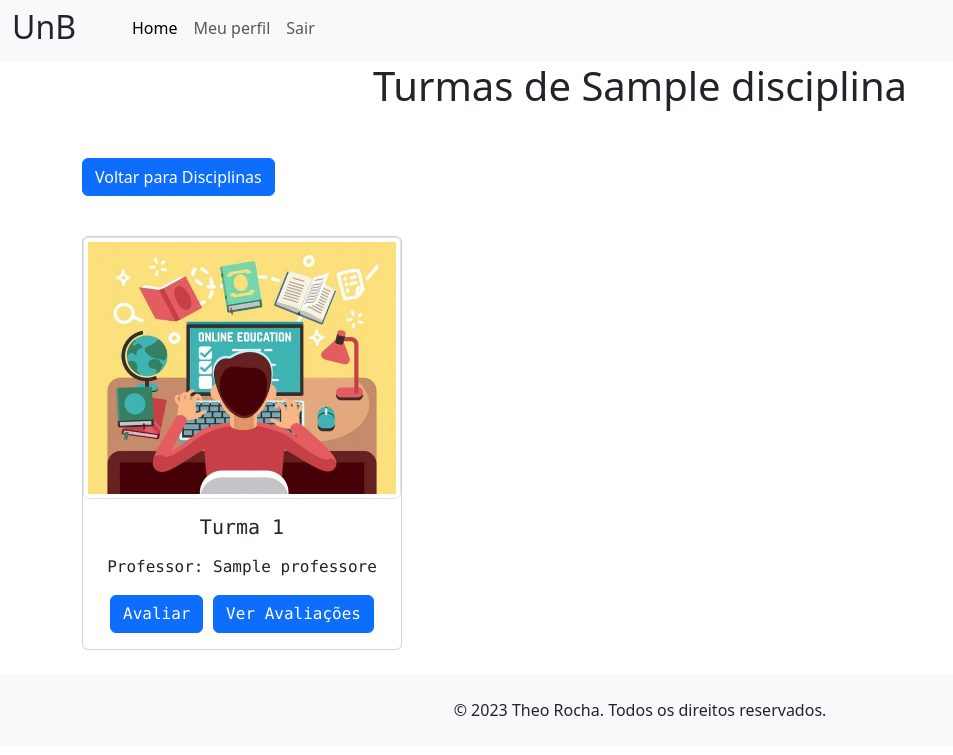
After one commit to theorocha/ProjetoFinalBD-2023, a Flask app: page /turmas/1 in a window 1280 px wide. The commit adds this page. Shown: the top 755 px of the page, without its empty margins (0-953 px from the left). Run offline with Flask 3, Linux system fonts and the light colour scheme; tables that the repository leaves empty or names only in its code hold one stand-in row (values such as "Sample post"); some libraries are stand-ins or nearby versions.

```diff
--- a/app/controllers/routes.py
+++ b/app/controllers/routes.py
@@ -5,9 +5,10 @@ from app import app
 config = {
     'user': 'root',
     'password': 'Theotheo2003@',
-    'host': '192.168.0.69',
+    'host': '192.168.0.5',
     'database': 'trabalhobd'
 }
+
 
 @app.route('/')
 def main():
@@ -23,3 +24,99 @@ def main():
 
     except mysql.connector.Error as err:
         return f"Erro de conexão ao banco de dados: {err}"
+
+
+@app.route('/departamentos')
+def departamentos():
+    try:
+        cnx = mysql.connector.connect(**config)
+        cursor = cnx.cursor(dictionary=True)
+        query = "SELECT * FROM Departamentos"
+        cursor.execute(query)
+        departamentos = cursor.fetchall()
+        cursor.close()
+        cnx.close()
+        return render_template('dpt.html', departamentos = departamentos)
+
+    except mysql.connector.Error as err:
+        return f"Erro de conexão ao banco de dados: {err}"
+
+
+@app.route('/disciplinas/<dpt_id>')
+def disciplinas(dpt_id):
+    try:
+        cnx = mysql.connector.connect(**config)
+        cursor = cnx.cursor(dictionary=True)
+        query =  f"SELECT * FROM Disciplinas WHERE departamento_id = {dpt_id}"
+        cursor.execute(query)
+        disciplinas = cursor.fetchall()
+        cursor.close()
+        cnx.close()
+
+        nome_departamento = obter_nome_departamento(dpt_id)
+
+        return render_template('disciplinas.html', disciplinas = disciplinas,dpt = nome_departamento)
+
+    except mysql.connector.Error as err:
+        return f"Erro de conexão ao banco de dados: {err}"
+
+
+
+@app.route('/turmas/<disciplina_id>')
+def turmas(disciplina_id):
+    try:
+        cnx = mysql.connector.connect(**config)
+        cursor = cnx.cursor(dictionary=True)
+        query = f"SELECT t.id, t.disciplina_id, t.professor_id, p.nome AS nome_professor FROM Turmas t INNER JOIN Professores p ON t.professor_id = p.id WHERE disciplina_id = {disciplina_id}"
+        cursor.execute(query)
+        turmas_com_prof = cursor.fetchall()
+        cursor.close()
+        cnx.close()
+
+        nome_disciplina = obter_nome_disciplina(disciplina_id)
+
+        return render_template('turmas.html', turmas_com_prof=turmas_com_prof, disciplina=nome_disciplina)
+
+    except mysql.connector.Error as err:
+        return f"Erro de conexão ao banco de dados: {err}"
+
+
+
+
+#################################################################################################
+#################################################################################################
+#################################################################################################
+#################################################################################################
+#Funções adicionais auxiliares
+#################################################################################################
+#################################################################################################
+#################################################################################################
+
+def obter_nome_departamento(departamento_id):
+    try:
+        cnx = mysql.connector.connect(**config)
+        cursor = cnx.cursor(dictionary=True)
+        query = f"SELECT nome FROM Departamentos WHERE id = {departamento_id}"
+        cursor.execute(query)
+        departamento = cursor.fetchone()
+        cursor.close()
+        cnx.close()
+        return departamento['nome'] if departamento else None
+
+    except mysql.connector.Error as err:
+        return None
+
+
+def obter_nome_disciplina(disciplina_id):
+    try:
+        cnx = mysql.connector.connect(**config)
+        cursor = cnx.cursor(dictionary=True)
+        query = f"SELECT * FROM Disciplinas WHERE id = {disciplina_id}"
+        cursor.execute(query)
+        disciplina = cursor.fetchone()
+        cursor.close()
+        cnx.close()
+        return disciplina if disciplina else None
+
+    except mysql.connector.Error as err:
+        return None
--- a/app/models/creation_table_scripts.sql
+++ b/app/models/creation_table_scripts.sql
@@ -24,6 +24,7 @@ CREATE TABLE Professores (
   nome VARCHAR(100),
   email VARCHAR(100),
   departamento_id INTEGER UNSIGNED,
+  matricula VARCHAR(100),
   FOREIGN KEY (departamento_id) REFERENCES Departamentos(id)
 );
 
--- /dev/null
+++ b/app/models/insertion_data.sql
@@ -0,0 +1,135 @@
+--estudantes:
+INSERT INTO estudantes (nome, matricula, email, curso, senha, foto)
+VALUES ('Theo Rocha', '190038489','theomarquesrx@gmail.com, 'Engenharia de computação', 'Theotheo2003@', null);
+
+INSERT INTO estudantes (nome, matricula, email, curso, senha, foto)
+VALUES ('Gabriel Rocha', '21000000', 'gabrielrx@gmail.com, 'Engenharia de computação', 'Biel2003@', null);
+INSERT INTO estudantes (nome, matricula, email, curso, senha, foto)
+VALUES ('admin', '00' ,'admin@admin', 'admin', 'admin00', null);
+
+
+--departamentos:
+INSERT INTO departamentos (nome)
+VALUES ('Ciência da Computação');
+INSERT INTO departamentos (nome)
+VALUES ('Engenharia Elétrica');
+INSERT INTO departamentos (nome)
+VALUES ('Matemática');
+INSERT INTO departamentos (nome)
+VALUES ('Física');
+
+
+--professores
+INSERT INTO professores(nome, email, departamento_id, matricula)
+VALUES ('Vinicius Ruela','vini@gmail.com' , 1 , '1600');
+INSERT INTO professores(nome, email, departamento_id, matricula)
+VALUES ('Pedro Garcia','pedro@gmail.com' , 1 , '1500');
+INSERT INTO professores(nome, email, departamento_id, matricula)
+VALUES ('Teófilo','teo@gmail.com' , 1 , '1700');
+
+INSERT INTO professores(nome, email, departamento_id, matricula)
+VALUES ('Humberto Abdalla','abdalla@gmail.com' , 2 , '200');
+INSERT INTO professores(nome, email, departamento_id, matricula)
+VALUES ('Daniel Café','cafe@gmail.com' , 3 , '201');
+
+INSERT INTO professores(nome, email, departamento_id, matricula)
+VALUES ('Paulo Cruz','cruz@gmail.com' , 3 , '300');
+INSERT INTO professores(nome, email, departamento_id, matricula)
+VALUES ('Andrea silva','silva@gmail.com' , 3 , '301');
+
+
+INSERT INTO professores(nome, email, departamento_id, matricula)
+VALUES ('André Machado','machado@gmail.com' , 4 , '400');
+INSERT INTO professores(nome, email, departamento_id, matricula)
+VALUES ('Helena Santos','santos@gmail.com' , 4 , '401');
+
+
+-- disciplinas
+INSERT INTO disciplinas(nome,departamento_id)
+VALUES ('Algoritmos e Programação de computadores', 1 );
+INSERT INTO disciplinas(nome,departamento_id)
+VALUES ('Estrutura de Dados', 1 );
+INSERT INTO disciplinas(nome,departamento_id)
+VALUES ('Banco de dados', 1 );
+INSERT INTO disciplinas(nome,departamento_id)
+VALUES ('Programação competitiva', 1 );
+
+
+INSERT INTO disciplinas(nome,departamento_id)
+VALUES ('Sinais e Sistemas', 2 );
+INSERT INTO disciplinas(nome,departamento_id)
+VALUES ('Sistemas Microprocessados', 2 );
+INSERT INTO disciplinas(nome,departamento_id)
+VALUES ('Circuitos Elétricos', 2 );
+
+INSERT INTO disciplinas(nome,departamento_id)
+VALUES ('Cálculo 1', 3 );
+INSERT INTO disciplinas(nome,departamento_id)
+VALUES ('Cálculo 2', 3 );
+INSERT INTO disciplinas(nome,departamento_id)
+VALUES ('Cálculo 3', 3 );
+
+INSERT INTO disciplinas(nome,departamento_id)
+VALUES ('Física 1', 4 );
+INSERT INTO disciplinas(nome,departamento_id)
+VALUES ('Física 2', 4 );
+INSERT INTO disciplinas(nome,departamento_id)
+VALUES ('Física 3', 4 );
+
+-- turmas
+INSERT INTO turmas(disciplina_id, professor_id)
+VALUES (1,2);
+INSERT INTO turmas(disciplina_id, professor_id)
+VALUES (1,3);
+INSERT INTO turmas(disciplina_id, professor_id)
+VALUES (2,2);
+INSERT INTO turmas(disciplina_id, professor_id)
+VALUES (2,3);
+INSERT INTO turmas(disciplina_id, professor_id)
+VALUES (3,2);
+INSERT INTO turmas(disciplina_id, professor_id)
+VALUES (3,1);
+INSERT INTO turmas(disciplina_id, professor_id)
+VALUES (4,2);
+INSERT INTO turmas(disciplina_id, professor_id)
+VALUES (4,3);
+
+INSERT INTO turmas(disciplina_id, professor_id)
+VALUES (5,4);
+INSERT INTO turmas(disciplina_id, professor_id)
+VALUES (5,5);
+INSERT INTO turmas(disciplina_id, professor_id)
+VALUES (6,4);
+INSERT INTO turmas(disciplina_id, professor_id)
+VALUES (6,5);
+INSERT INTO turmas(disciplina_id, professor_id)
+VALUES (7,4);
+INSERT INTO turmas(disciplina_id, professor_id)
+VALUES (7,5);
+
+
+INSERT INTO turmas(disciplina_id, professor_id)
+VALUES (8,6);
+INSERT INTO turmas(disciplina_id, professor_id)
+VALUES (8,7);
+INSERT INTO turmas(disciplina_id, professor_id)
+VALUES (9,6);
+INSERT INTO turmas(disciplina_id, professor_id)
+VALUES (9,7);
+INSERT INTO turmas(disciplina_id, professor_id)
+VALUES (10,6);
+INSERT INTO turmas(disciplina_id, professor_id)
+VALUES (10,7);
+
+INSERT INTO turmas(disciplina_id, professor_id)
+VALUES (11,8);
+INSERT INTO turmas(disciplina_id, professor_id)
+VALUES (11,9);
+INSERT INTO turmas(disciplina_id, professor_id)
+VALUES (12,8);
+INSERT INTO turmas(disciplina_id, professor_id)
+VALUES (12,9);
+INSERT INTO turmas(disciplina_id, professor_id)
+VALUES (13,8);
+INSERT INTO turmas(disciplina_id, professor_id)
+VALUES (13,9);
--- a/app/templates/base.html
+++ b/app/templates/base.html
@@ -10,7 +10,51 @@
     <title>Meu App</title>
   </head>
   <body>
-    <h1>Página inicial</h1>
+    <nav class="navbar navbar-expand-lg bg-body-tertiary">
+      <div class="container-fluid">
+        <div class="collapse navbar-collapse" id="navbarSupportedContent">
+          <ul class="navbar-nav me-auto mb-2 mb-lg-0">
+            <li>
+              <h2 class="me-5">UnB</h2>
+            </li>
+            <li class="nav-item">
+              <a
+                class="nav-link active"
+                aria-current="page"
+                href="{{url_for('departamentos')}}"
+                >Home</a
+              >
+            </li>
+            <li class="nav-item">
+              <a class="nav-link" href="#">Meu perfil</a>
+            </li>
+            <div class="ms-auto">
+              <li class="nav-item">
+                <a class="nav-link" href="#">Sair</a>
+              </li>
+            </div>
+          </ul>
+        </div>
+      </div>
+    </nav>
     {% block conteudo%} {% endblock conteudo%}
+    <footer
+      class="footer bg-light py-4"
+      style="bottom: 0; width: 100%; height: 5%"
+    >
+      <div
+        class="container"
+        style="
+          display: flex;
+          justify-content: center;
+          align-items: center;
+          height: 100%;
+        "
+      >
+        <p style="margin: 0; text-align: center">
+          &copy; 2023 Theo Rocha. Todos os direitos reservados.
+        </p>
+      </div>
+    </footer>
   </body>
 </html>
--- a/app/templates/extends.html
+++ b/app/templates/extends.html
@@ -4,5 +4,7 @@
   <p>Matrícula: {{ estudante['matricula'] }}</p>
   <p>Email: {{ estudante['email'] }}</p>
   <p>Curso: {{ estudante['curso'] }}</p>
+  <br />
+  <br />
 </div>
 {% endfor %} {% endblock conteudo%}
--- /dev/null
+++ b/app/templates/turmas.html
@@ -0,0 +1,29 @@
+{% extends 'base.html'%} {% block conteudo%}
+<div class="container">
+  <h1 class="text-center mb-5">Turmas de {{disciplina['nome']}}</h1>
+  <a
+    href="{{url_for('disciplinas', dpt_id=disciplina['departamento_id'])}}"
+    class="btn btn-primary mb-3"
+    >Voltar para Disciplinas</a
+  >
+  <div class="row">
+    {% for turma in turmas_com_prof %}
+    <div class="col-md-4">
+      <div class="card my-4" style="width: 20rem">
+        <img
+          src="../static/turma.jpg"
+          class="card-img-top img-thumbnail"
+          alt="alunos"
+        />
+        <div class="font-monospace card-body text-center">
+          <h5 class="card-title mb-3">Turma {{ turma['id'] }}</h5>
+          <p>Professor: {{ turma['nome_professor'] }}</p>
+          <a href="#" class="btn btn-primary">Avaliar</a>
+          <a href="#" class="btn btn-primary">Ver Avaliações</a>
+        </div>
+      </div>
+    </div>
+    {% endfor %}
+  </div>
+</div>
+{% endblock conteudo%}
```
Also changed, not shown: app/models/querys.sql (deleted, +0 -8 lines), app/templates/disciplinas.html (added, +29 -0 lines), app/templates/dpt.html (added, +19 -0 lines), app/static/estudo.jpg (added), app/static/turma.jpg (added), app/static/unblogo.png (added).
